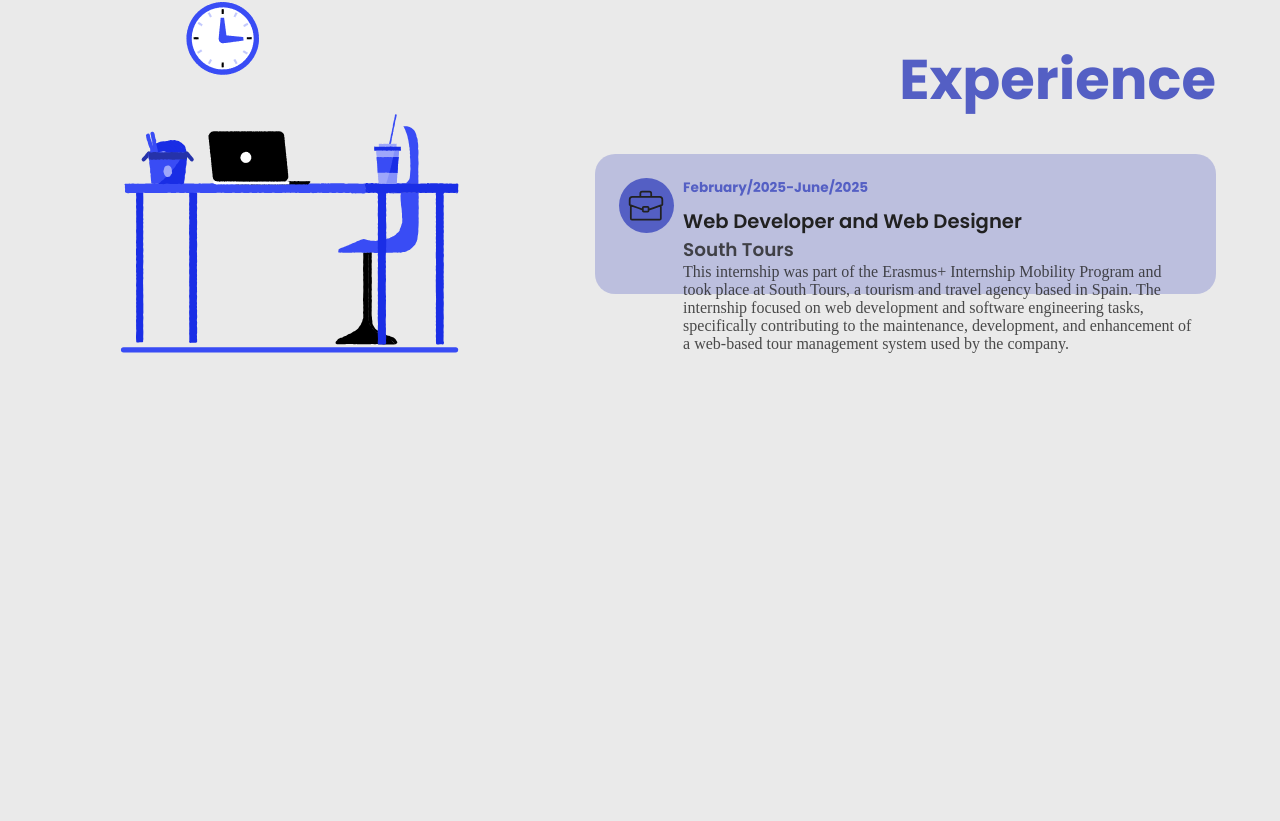
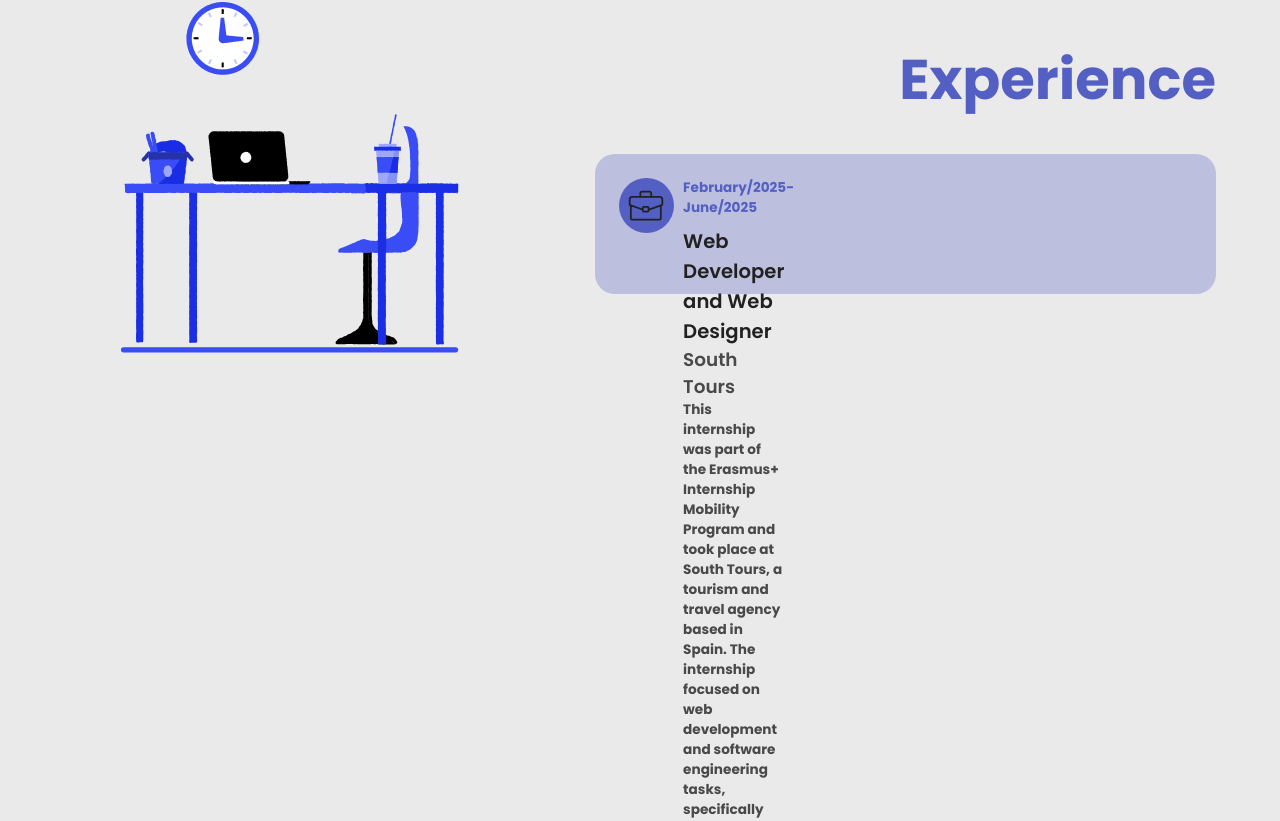
Before and after one commit to Emmicoke/Portfolio, a React (Create React App) app: page / in a window 1280 px wide. Shown: the part 2914-3735 px from the top of the page. Built offline with nearby package versions, Linux system fonts and the light colour scheme; a web font is replaced by a local one.

Commit message:
Fixed experience section

```diff
--- a/src/components/Experience/Experience.css
+++ b/src/components/Experience/Experience.css
@@ -57,8 +57,8 @@
 
 .experience-details {
     margin-left: 0.6rem;
-    width: 100%;
-    height: auto;
+    width: 100px;
+    height: 80px;
 }
 
 .experience-details > h6 {
--- a/src/components/Experience/ExperienceCard.js
+++ b/src/components/Experience/ExperienceCard.js
@@ -35,9 +35,9 @@ function ExperienceCard({id, company, jobtitle, startYear, startMonth, endMonth,
                     <h6 style={{color: theme.primary}}>{startMonth}/{startYear}-{endMonth}/{endYear}</h6>
                     <h4 style={{color: theme.tertiary}}>{jobtitle}</h4>
                     <h5 style={{color: theme.tertiary80}}>{company}</h5>
-                    <h7 style={{color: theme.tertiary80}}>This internship was part of the Erasmus+ Internship Mobility Program and took place at South Tours, a tourism and travel
+                    <h6 style={{color: theme.tertiary80}}>This internship was part of the Erasmus+ Internship Mobility Program and took place at South Tours, a tourism and travel
                         agency based in Spain. The internship focused on web development and software engineering tasks, specifically contributing to the maintenance, development,
-                        and enhancement of a web-based tour management system used by the company.</h7>
+                        and enhancement of a web-based tour management system used by the company.</h6>
                 </div>
             </div>
         </Fade>
```
